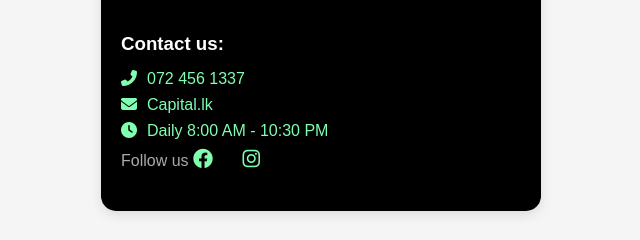
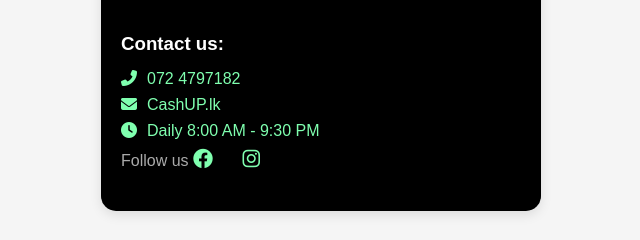
Before and after one commit to Webside-1/online-loan, a plain HTML site: page index.html in a window 1280 px wide. Shown: the part 2850-3090 px from the top of the page, 319-959 px from the left. Drawn offline with Linux system fonts and the light colour scheme.

Commit message:
Update index.html

```diff
--- a/index.html
+++ b/index.html
@@ -380,9 +380,9 @@
     </div>
     <div class="footer-contact">
       <h3>Contact us:</h3>
-      <p><i class="fas fa-phone-alt"></i>072 456 1337</p>
-      <p><i class="fas fa-envelope"></i>Capital.lk</p>
-      <p><i class="fas fa-clock"></i>Daily 8:00 AM - 10:30 PM</p>
+      <p><i class="fas fa-phone-alt"></i>072 4797182</p>
+      <p><i class="fas fa-envelope"></i>CashUP.lk</p>
+      <p><i class="fas fa-clock"></i>Daily 8:00 AM - 9:30 PM</p>
       <div class="social-icons">
         <span>Follow us</span>
         <a href="#"><i class="fab fa-facebook"></i></a>
```
